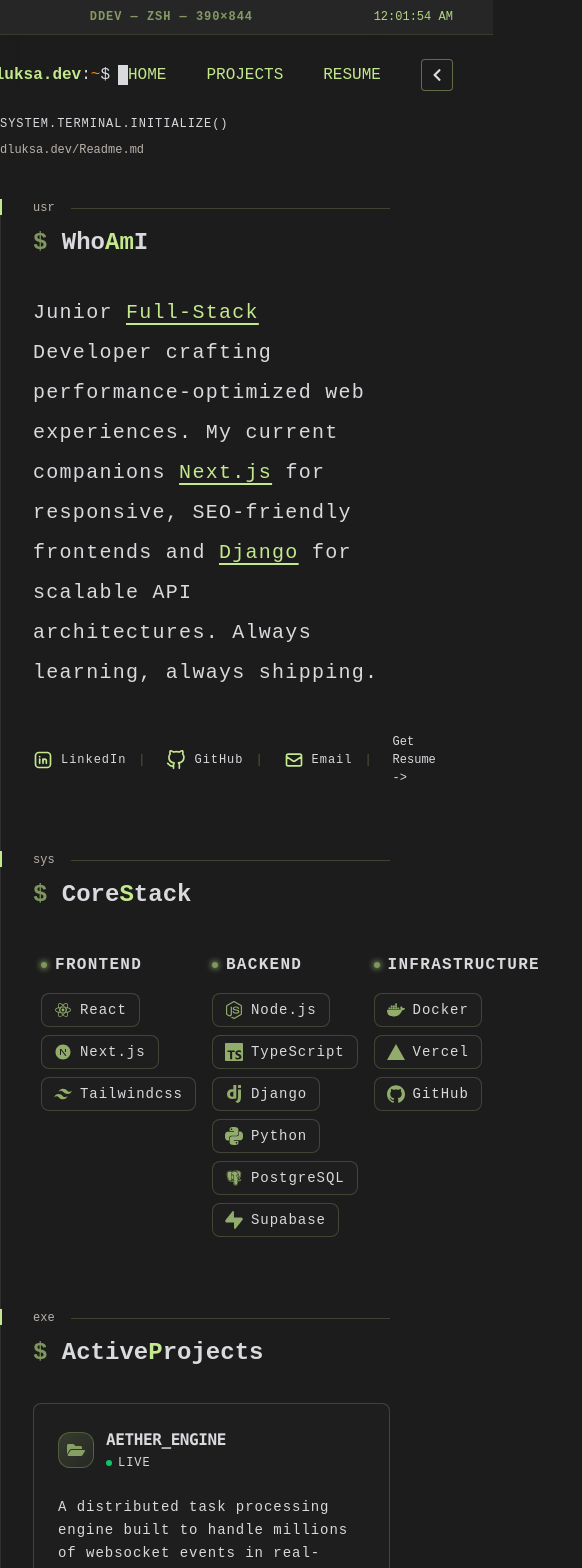
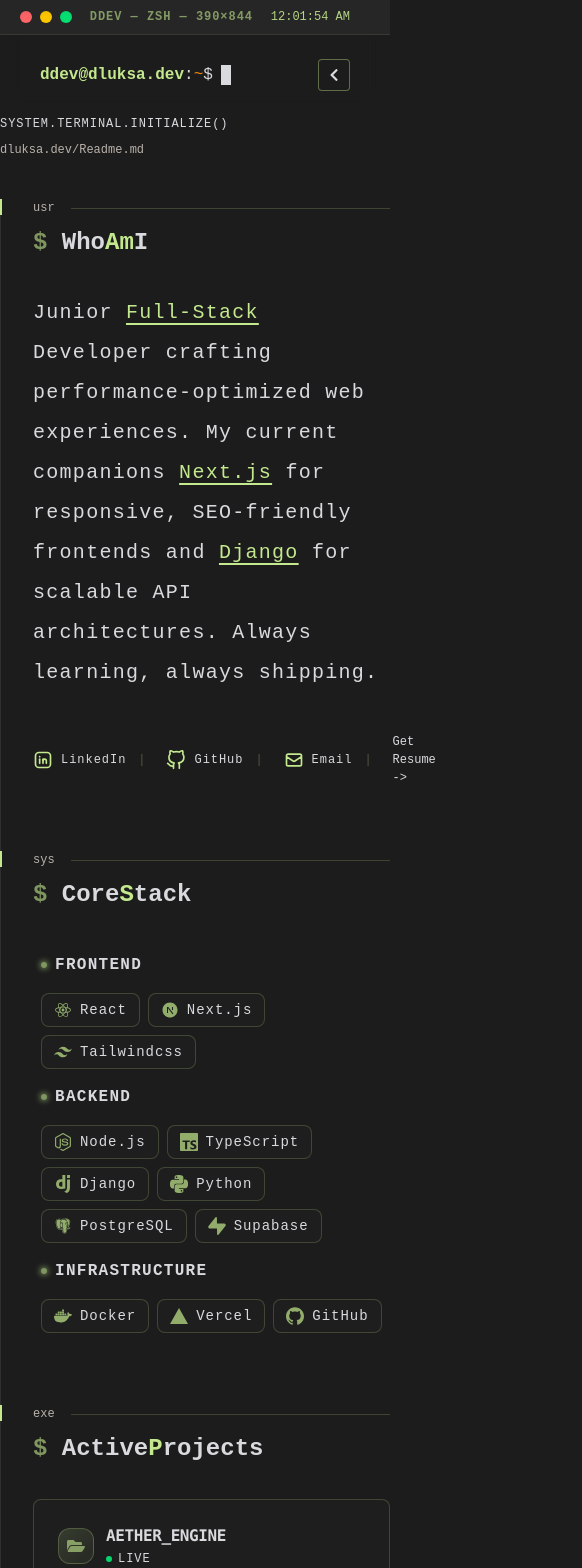
Before and after one commit to dluksa20/ddev, a Next.js app: page / in a window 390 px wide. Shown: the top 1568 px of the page, 582 px wide, since content can reach past the window. Built offline with nearby package versions, Linux system fonts and the light colour scheme.

Commit message:
responsive layout for skills section

```diff
--- a/app/globals.css
+++ b/app/globals.css
@@ -224,7 +224,7 @@
     @apply flex items-center h-full justify-center gap-10;
   }
   .site-header__link {
-    @apply uppercase;
+    @apply hidden sm:flex uppercase;
   }
 
   /* Sidebar */
--- a/app/page.tsx
+++ b/app/page.tsx
@@ -43,7 +43,7 @@
             label="sys"
             title="core stack"
           >
-            <div className='flex justify-between'>
+            <div className='flex flex-wrap justify-between'>
               {
                 SKILLS.map(({ section, skills }) => (
                   <SkillBadges key={section} title={section} skills={skills} />
@@ -137,10 +137,10 @@
 
 
         {/* System.Terminal.Initialize() */}
-        <footer className="mt-10 flex border-t pt-5 justify-between items-center text-ui text-fg-base tracking-wide ">
+        {/* <footer className="mt-10 flex border-t pt-5 justify-between items-center text-ui text-fg-base tracking-wide ">
           <Initialize endTransmission={true} />
           <Socials />
-        </footer>
+        </footer> */}
       </div>
     </div>
   );
```
